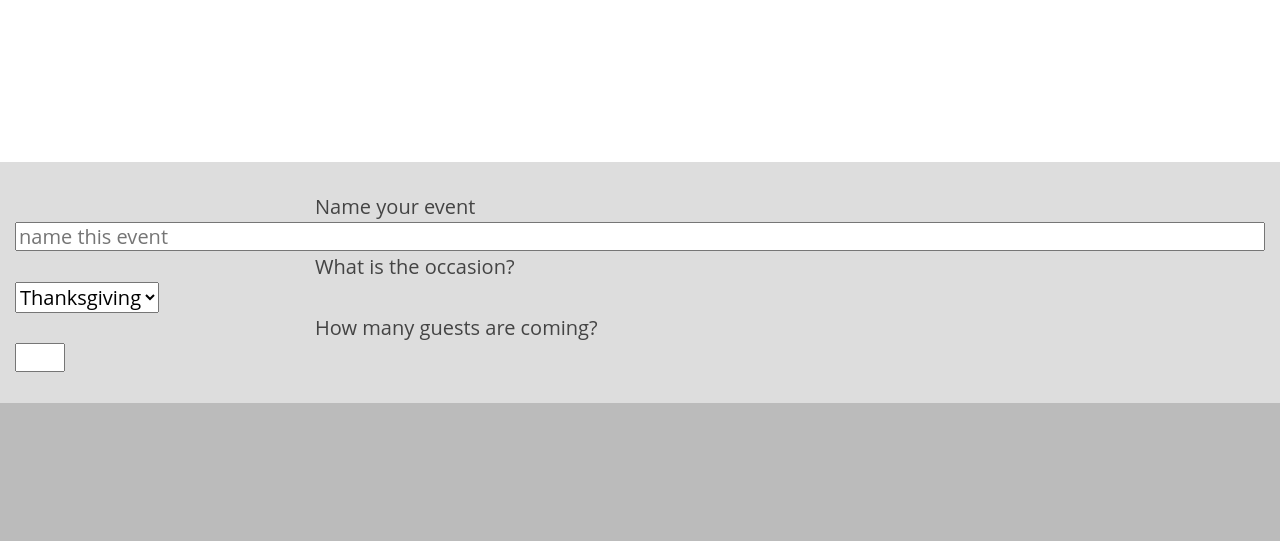
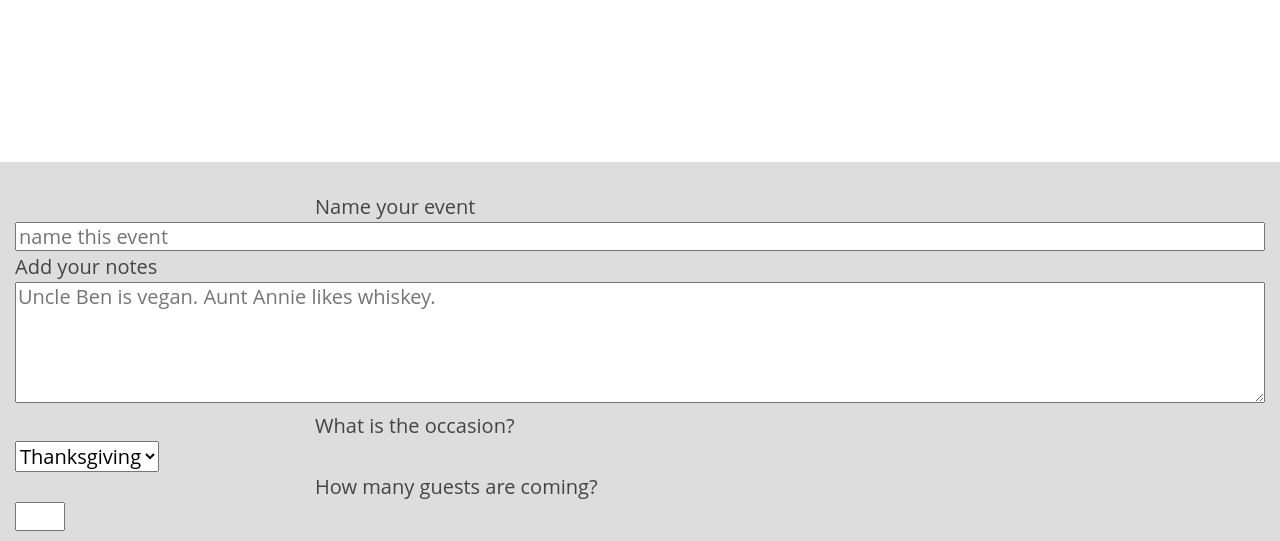
Before and after one commit to steffencrespo/the-perfect-meal-wireframes, a plain HTML site: page new-event.html in a window 1280 px wide. Shown: the part 259-800 px from the top of the page. Drawn offline with nearby package versions, Linux system fonts and the light colour scheme.

Commit message:
adds text area

```diff
--- a/main.css
+++ b/main.css
@@ -51,7 +51,8 @@ form {
   text-align: left;
 }
 
-input {
+input,
+textarea {
   width: 100%;
 }
 
--- a/new-event.html
+++ b/new-event.html
@@ -17,6 +17,10 @@
         <div class="form-section">
           <p>Name your event</p>
           <input type="text" name="party-name" placeholder="name this event" required>
+        </div>
+        <div class="form-section">
+          <label for="event-summary">Add your notes</label>
+          <textarea name="event-summary" rows="5" placeholder="Uncle Ben is vegan. Aunt Annie likes whiskey."  required></textarea>
         </div>
         <div class="form-section">
           <p>What is the occasion?</p>
```
